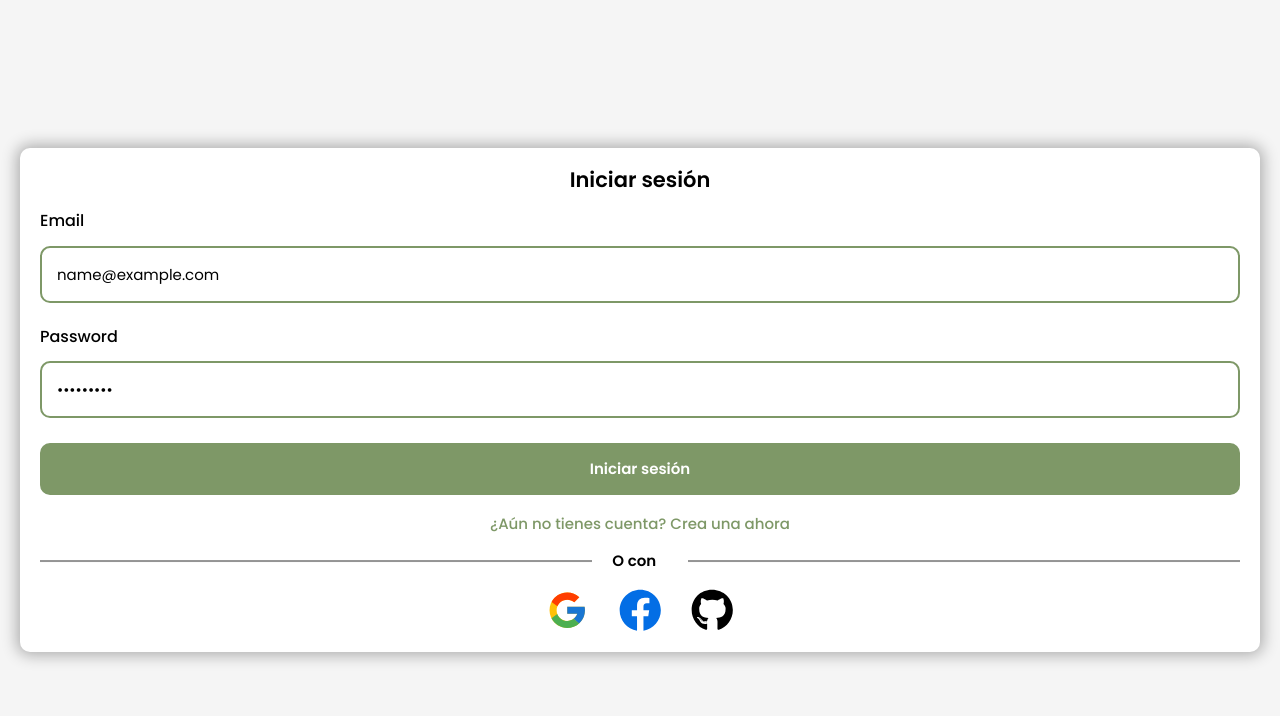
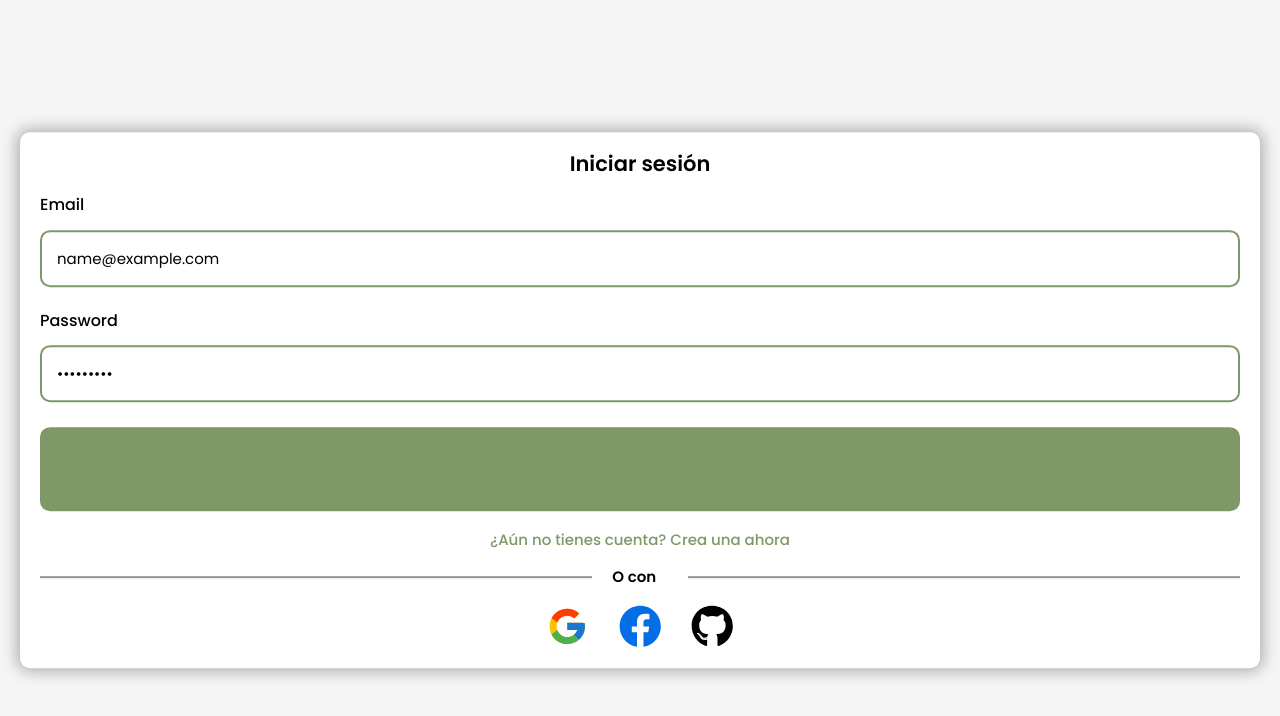
Before and after one commit to AlejandroMorales-s/forniture-ecommerce, a Next.js app: page /login in a window 1280 px wide. Both pictures are taken after typing "name@example.com", "Sample123" into the empty fields and a click on the button "Iniciar sesión". Shown: the top 716 px of the page. Built offline with nearby package versions, Linux system fonts and the light colour scheme; no server answers.

Commit message:
add: spinner in forms buttons when is submitting

```diff
--- /dev/null
+++ b/components/Spinner.jsx
@@ -0,0 +1,11 @@
+import React from 'react'
+
+export default function Spinner() {
+  return (
+    <div>
+        <svg id='spinner' viewBox="25 25 50 50">
+            <circle r="20" cy="50" cx="50"></circle>
+        </svg>
+    </div>
+  )
+}
--- a/components/forms/LoginForm.jsx
+++ b/components/forms/LoginForm.jsx
@@ -1,4 +1,5 @@
 import {Formik, Form} from "formik"
+import Spinner from "../Spinner"
 
 export default function CustomForm({children, initialValues,onSubmit, buttonText}) {
     return (
@@ -7,10 +8,14 @@ export default function CustomForm({children, initialValues,onSubmit, buttonText
                 <>
                     <Form className="form">
                         {children}
-                        <button type="submit" className="form-button" disabled={isSubmitting}>{buttonText}</button>
+                        <button
+                            type="submit"
+                            className={`${isSubmitting && 'button-disabled'} form-button`}
+                            disabled={isSubmitting}
+                        >
+                            {isSubmitting ? <Spinner/> : buttonText}
+                        </button>
                     </Form>
-                    {//{status?.success&&<div className="bg-green-300 text-green-900 w-1/2 mx-auto mt-10 p-3 rounded-md">{status?.message}</div>}
-                    }
                 </>
             )}
         </Formik>
--- a/sass/App.scss
+++ b/sass/App.scss
@@ -16,3 +16,4 @@
 @import './layout/forms/form.scss';
 @import './layout/forms/socialMediaButtons.scss';
 @import './layout/landingPage/landingPage.scss';
+@import './layout/spinner.scss';
--- a/sass/base/utilities.scss
+++ b/sass/base/utilities.scss
@@ -19,3 +19,6 @@
 .inactive{
     display: none;
 }
+.button-disabled{
+    @include secondary-btn;
+}
--- /dev/null
+++ b/sass/layout/spinner.scss
@@ -0,0 +1,38 @@
+/* From uiverse.io by @barisdogansutcu */
+#spinner {
+    width: 3.25em;
+    transform-origin: center;
+    animation: rotate4 2s linear infinite;
+    circle {
+     fill: none;
+     stroke: $greenPrimary;
+     stroke-width: 4;
+     stroke-dasharray: 1, 200;
+     stroke-dashoffset: 0;
+     stroke-linecap: round;
+     animation: dash4 1.5s ease-in-out infinite;
+    }
+   }
+
+
+   @keyframes rotate4 {
+    100% {
+     transform: rotate(360deg);
+    }
+   }
+
+   @keyframes dash4 {
+    0% {
+     stroke-dasharray: 1, 200;
+     stroke-dashoffset: 0;
+    }
+
+    50% {
+     stroke-dasharray: 90, 200;
+     stroke-dashoffset: -35px;
+    }
+
+    100% {
+     stroke-dashoffset: -125px;
+    }
+   }
```
